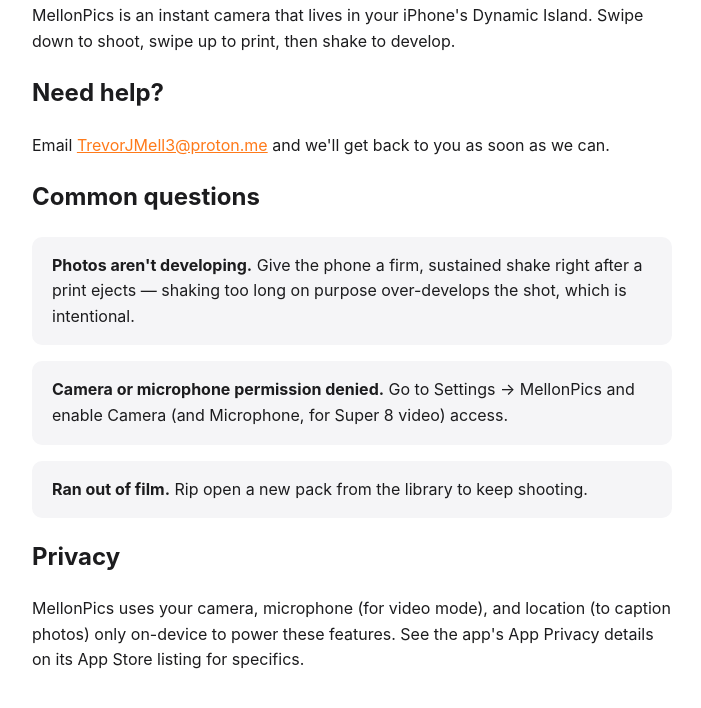
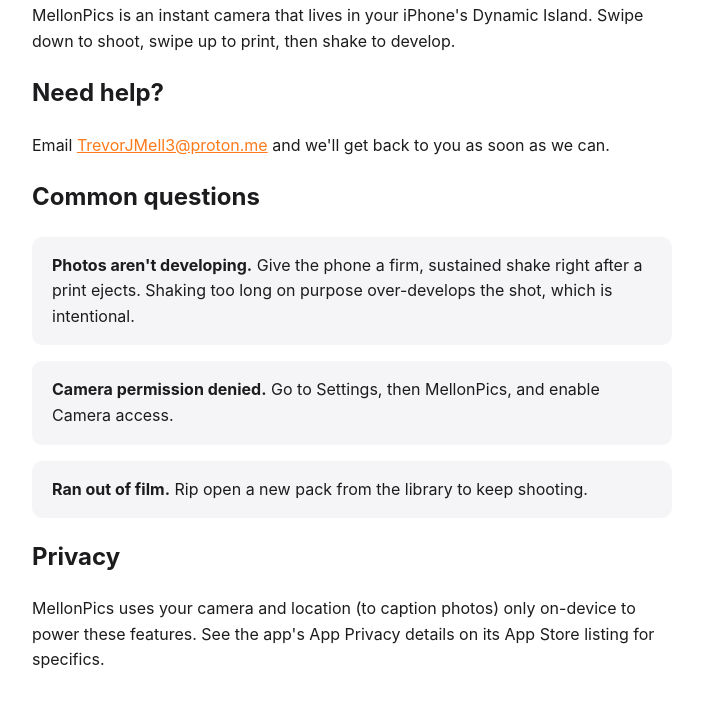
Before and after one commit to Tmello03/mellonpics-support, a plain HTML site: page index.html in a window 1280 px wide. Shown: the part 122-830 px from the top of the page, without its empty margins (288-989 px from the left). Drawn offline with Linux system fonts and the light colour scheme.

Commit message:
Simplify support page

```diff
--- a/index.html
+++ b/index.html
@@ -19,11 +19,11 @@
 <p>Email <a href="mailto:TrevorJMell3@proton.me">TrevorJMell3@proton.me</a> and we'll get back to you as soon as we can.</p>
 
 <h2>Common questions</h2>
-<div class="tip"><strong>Photos aren't developing.</strong> Give the phone a firm, sustained shake right after a print ejects &mdash; shaking too long on purpose over-develops the shot, which is intentional.</div>
-<div class="tip"><strong>Camera or microphone permission denied.</strong> Go to Settings &rarr; MellonPics and enable Camera (and Microphone, for Super 8 video) access.</div>
+<div class="tip"><strong>Photos aren't developing.</strong> Give the phone a firm, sustained shake right after a print ejects. Shaking too long on purpose over-develops the shot, which is intentional.</div>
+<div class="tip"><strong>Camera permission denied.</strong> Go to Settings, then MellonPics, and enable Camera access.</div>
 <div class="tip"><strong>Ran out of film.</strong> Rip open a new pack from the library to keep shooting.</div>
 
 <h2>Privacy</h2>
-<p>MellonPics uses your camera, microphone (for video mode), and location (to caption photos) only on-device to power these features. See the app's App Privacy details on its App Store listing for specifics.</p>
+<p>MellonPics uses your camera and location (to caption photos) only on-device to power these features. See the app's App Privacy details on its App Store listing for specifics.</p>
 </body>
 </html>
```
